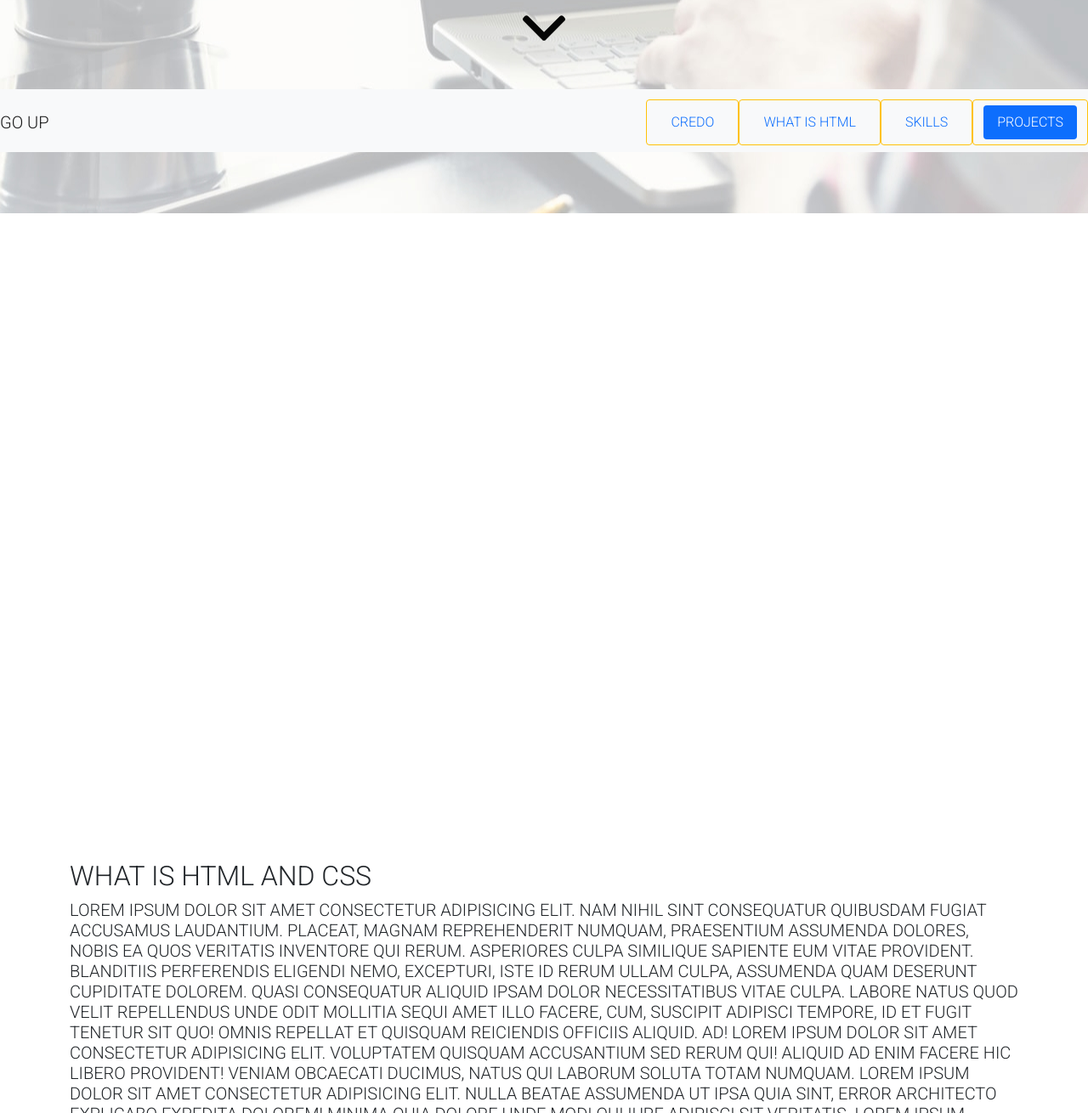
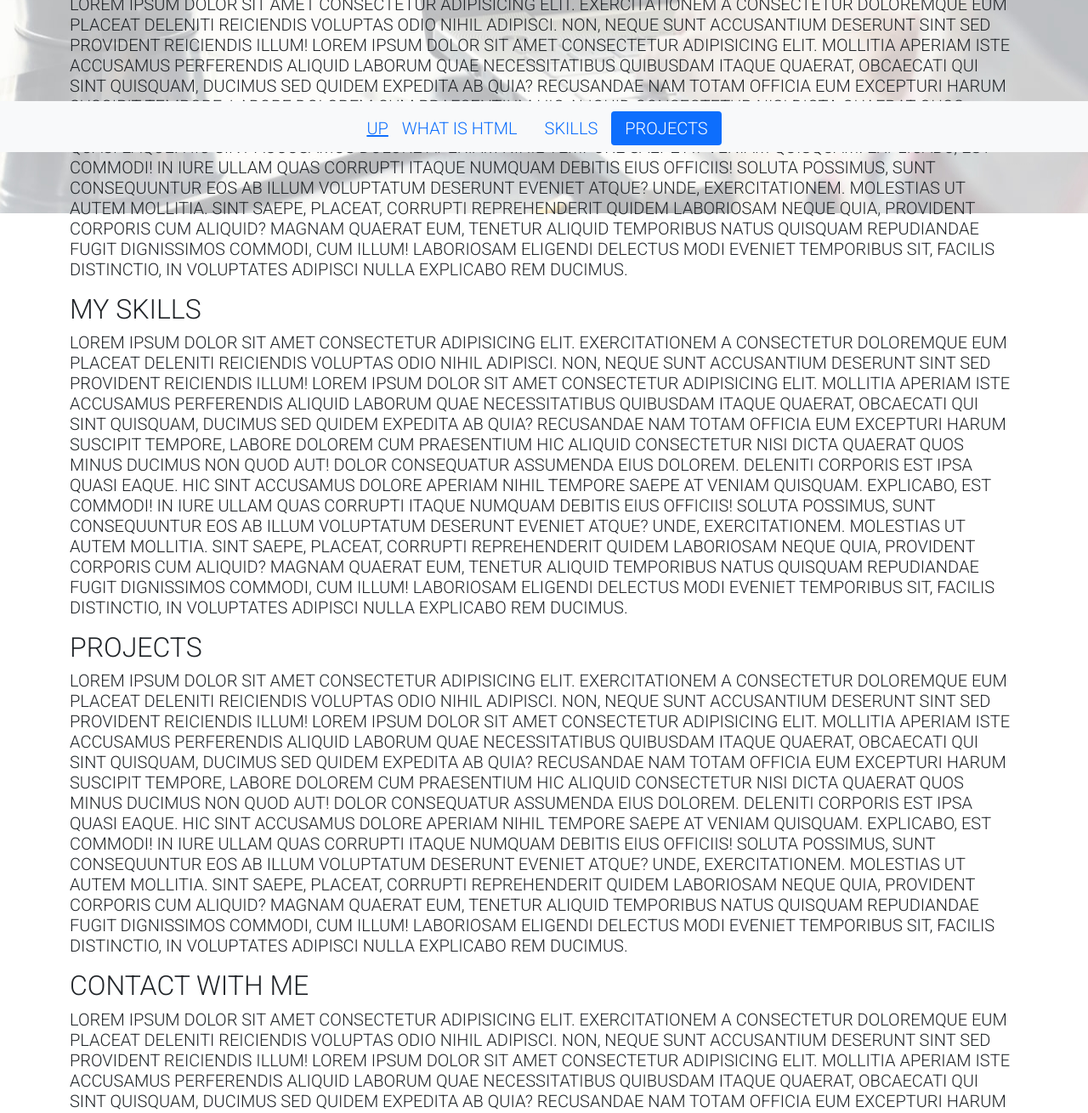
Before and after one commit to Daosima/aboutme, a plain HTML site: page index.html in a window 1280 px wide. Shown: the part 621-1931 px from the top of the page at 85% size. Drawn offline with nearby package versions, Linux system fonts and the light colour scheme.

Commit message:
add flex to header block

```diff
--- a/css/sass/style.sass
+++ b/css/sass/style.sass
@@ -81,9 +81,7 @@ img
 	background-attachment: fixed
 	height: 100vh
 
-	.container
 	.promo
-
 		text-align: center
 		&__header
 			font-size: 45px
@@ -98,24 +96,32 @@ img
 			font-weight: 700
 	.arrow-scroll-down
 		position: relative
-		// height: 100vh
-
 		&__one
-			width: 50px
 			position: absolute
 			top: 10%
 			left: calc(50% - 25px)
 			animation: arrowDown 2s infinite
-
 		&__two
 			opacity: 0
 			animation-delay: 1s
-
 		@keyframes arrowDown
 			0%
 				bottom: 30px
 				opacity: 1
-
 			100%
 				bottom: 0px
 				opacity: 0
+
+
+// main nav-footer block
+
+	.navbar-footer
+		&__link-up
+		&__list
+		&__item
+		&__item-link
+
+// main HTML block
+// main skills block
+// main projects block
+// main contacts block
--- a/index.html
+++ b/index.html
@@ -16,7 +16,7 @@
 <body data-bs-spy="scroll" data-bs-target="#navbar-footer" data-bs-offset="0" tabindex="0">
 	<header class="header main-header shadow-sm bg-body rounded">
 		<div class="container">
-			<nav class="navbar navbar-expand-lg navbar-light">
+			<nav class="navbar navbar-expand-lg navbar-light d-flex justify-content-center">
 				<a class="navbar-brand navbar__brand-link" href="#">
 					<img class="navbar__brand-img" src="img/svg/logo.svg" alt="logo" width="150" height="50">
 				</a>
@@ -69,77 +69,68 @@
 			</div>
 			<div class="arrow-scroll-down">
 				<div class="arrow-scroll-down__one">
-					<img src="img/svg/down.svg" alt=""></div>
+					<img src="img/svg/down.svg" alt="" width="50"></div>
 				<div class="arrow-scroll-down__two">
-					<img src="img/svg/down.svg" alt=""></div>
+					<img src="img/svg/down.svg" alt="" width="50"></div>
 			</div>
 		</section>
 	</div>
-
-	<nav id="navbar-footer" class="fixed-bottom navbar navbar-light bg-light">
-		<a class="navbar-brand" href="#">GO UP</a>
+	<div class="container">
+		<nav id="navbar-footer" class="navbar-footer fixed-bottom navbar navbar-light bg-light justify-content-center">
+			<a class="navbar-footer__link-up" href="#">UP</a>
 			<ul class="navbar-footer__list nav nav-pills">
-			<li class="navbar-footer__item nav-item btn btn-outline-warning">
-				<a class="nav-link  navbar-footer__link" href="#credo">Credo</a>
+				<li class="navbar-footer__item nav-item btn-outline">
+					<a class="nav-link  navbar-footer__item-link" href="#HTML">What is HTML</a>
 				</li>
-			<li class="navbar-footer__item nav-item btn btn-outline-warning">
-				<a class="nav-link  navbar-footer__link" href="#HTML">What is HTML</a>
+				<li class="navbar-footer__item nav-item btn-outline">
+					<a class="nav-link  navbar-footer__item-link" href="#skills">Skills</a>
 				</li>
-			<li class="navbar-footer__item nav-item btn btn-outline-warning">
-				<a class="nav-link  navbar-footer__link" href="#skills">Skills</a>
-			</li>
-			<li class="navbar-footer__item nav-item btn btn-outline-warning">
-				<a class="nav-link  navbar-footer__link" href="#projects">Projects</a>
+				<li class="navbar-footer__item nav-item btn-outline">
+					<a class="nav-link  navbar-footer__item-link" href="#projects">Projects</a>
 				</li>
 			</ul>
 		</nav>
+	</div>
 	<div class="container">
 		<section class="HTML" id="HTML">
-			<h2>What is HTML and CSS</h2>
-			<p>
-				Lorem ipsum dolor sit amet consectetur adipisicing elit. Nam nihil sint consequatur quibusdam fugiat accusamus laudantium. Placeat, magnam reprehenderit numquam, praesentium assumenda dolores, nobis ea quos veritatis inventore qui rerum.
-				Asperiores culpa similique sapiente eum vitae provident. Blanditiis perferendis eligendi nemo, excepturi, iste id rerum ullam culpa, assumenda quam deserunt cupiditate dolorem. Quasi consequatur aliquid ipsam dolor necessitatibus vitae culpa.
-				Labore natus quod velit repellendus unde odit mollitia sequi amet illo facere, cum, suscipit adipisci tempore, id et fugit tenetur sit quo! Omnis repellat et quisquam reiciendis officiis aliquid. Ad!
-
-				Lorem ipsum dolor sit amet consectetur adipisicing elit. Voluptatem quisquam accusantium sed rerum qui! Aliquid ad enim facere hic libero provident! Veniam obcaecati ducimus, natus qui laborum soluta totam numquam.
-				Lorem ipsum dolor sit amet consectetur adipisicing elit. Nulla beatae assumenda ut ipsa quia sint, error architecto explicabo expedita dolorem! Minima quia dolore unde modi qui iure adipisci sit veritatis.
-			Lorem ipsum dolor sit amet consectetur adipisicing elit. Saepe, tempora. Cum incidunt itaque quia harum suscipit minus veritatis quisquam commodi eligendi, amet debitis vel quos. Ipsa minima quaerat quis exercitationem.
+			<h2 class="HTML-header">What is HTML and CSS</h2>
+			<p class="HTML-subheader">Lorem ipsum dolor sit amet consectetur adipisicing elit. Exercitationem a consectetur doloremque eum placeat deleniti reiciendis voluptas odio nihil adipisci. Non, neque sunt accusantium deserunt sint sed provident reiciendis illum!
+				Lorem ipsum dolor sit amet consectetur adipisicing elit. Mollitia aperiam iste accusamus perferendis aliquid laborum quae necessitatibus quibusdam itaque quaerat, obcaecati qui sint quisquam, ducimus sed quidem expedita ab quia?
+				Recusandae nam totam officia eum excepturi harum suscipit tempore, labore dolorem cum praesentium hic aliquid consectetur nisi dicta quaerat quos minus ducimus non quod aut! Dolor consequatur assumenda eius dolorem.
+				Deleniti corporis est ipsa quasi eaque. Hic sint accusamus dolore aperiam nihil tempore saepe at veniam quisquam. Explicabo, est commodi! In iure ullam quas corrupti itaque numquam debitis eius officiis!
+				Soluta possimus, sunt consequuntur eos ab illum voluptatum deserunt eveniet atque? Unde, exercitationem. Molestias ut autem mollitia. Sint saepe, placeat, corrupti reprehenderit quidem laboriosam neque quia, provident corporis cum aliquid?
+				Magnam quaerat eum, tenetur aliquid temporibus natus quisquam repudiandae fugit dignissimos commodi, cum illum! Laboriosam eligendi delectus modi eveniet temporibus sit, facilis distinctio, in voluptates adipisci nulla explicabo rem ducimus.
 			</p>
 		</section>
 		<section class="skills" id="skills">
 			<h2>My skills</h2>
-			<p>
-				Lorem ipsum dolor sit amet consectetur adipisicing elit. Nam nihil sint consequatur quibusdam fugiat accusamus laudantium. Placeat, magnam reprehenderit numquam, praesentium assumenda dolores, nobis ea quos veritatis inventore qui rerum.
-				Asperiores culpa similique sapiente eum vitae provident. Blanditiis perferendis eligendi nemo, excepturi, iste id rerum ullam culpa, assumenda quam deserunt cupiditate dolorem. Quasi consequatur aliquid ipsam dolor necessitatibus vitae culpa.
-				Labore natus quod velit repellendus unde odit mollitia sequi amet illo facere, cum, suscipit adipisci tempore, id et fugit tenetur sit quo! Omnis repellat et quisquam reiciendis officiis aliquid. Ad!
-				Lorem ipsum dolor sit amet consectetur adipisicing elit. Nulla beatae assumenda ut ipsa quia sint, error architecto explicabo expedita dolorem! Minima quia dolore unde modi qui iure adipisci sit veritatis.
-				Lorem ipsum dolor sit amet consectetur adipisicing elit. Voluptatem quisquam accusantium sed rerum qui! Aliquid ad enim facere hic libero provident! Veniam obcaecati ducimus, natus qui laborum soluta totam numquam.
-				Lorem ipsum dolor sit amet consectetur adipisicing elit. Nulla beatae assumenda ut ipsa quia sint, error architecto explicabo expedita dolorem! Minima quia dolore unde modi qui iure adipisci sit veritatis.
-
-			Lorem ipsum dolor sit amet consectetur adipisicing elit. Saepe, tempora. Cum incidunt itaque quia harum suscipit minus veritatis quisquam commodi eligendi, amet debitis vel quos. Ipsa minima quaerat quis exercitationem.</p>
+			<p>Lorem ipsum dolor sit amet consectetur adipisicing elit. Exercitationem a consectetur doloremque eum placeat deleniti reiciendis voluptas odio nihil adipisci. Non, neque sunt accusantium deserunt sint sed provident reiciendis illum!
+				Lorem ipsum dolor sit amet consectetur adipisicing elit. Mollitia aperiam iste accusamus perferendis aliquid laborum quae necessitatibus quibusdam itaque quaerat, obcaecati qui sint quisquam, ducimus sed quidem expedita ab quia?
+				Recusandae nam totam officia eum excepturi harum suscipit tempore, labore dolorem cum praesentium hic aliquid consectetur nisi dicta quaerat quos minus ducimus non quod aut! Dolor consequatur assumenda eius dolorem.
+				Deleniti corporis est ipsa quasi eaque. Hic sint accusamus dolore aperiam nihil tempore saepe at veniam quisquam. Explicabo, est commodi! In iure ullam quas corrupti itaque numquam debitis eius officiis!
+				Soluta possimus, sunt consequuntur eos ab illum voluptatum deserunt eveniet atque? Unde, exercitationem. Molestias ut autem mollitia. Sint saepe, placeat, corrupti reprehenderit quidem laboriosam neque quia, provident corporis cum aliquid?
+				Magnam quaerat eum, tenetur aliquid temporibus natus quisquam repudiandae fugit dignissimos commodi, cum illum! Laboriosam eligendi delectus modi eveniet temporibus sit, facilis distinctio, in voluptates adipisci nulla explicabo rem ducimus.
+			</p>
 		</section>
 		<section class="projects" id="projects">
 			<h2>Projects</h2>
-			<p>
-				Lorem ipsum dolor sit amet consectetur adipisicing elit. Nam nihil sint consequatur quibusdam fugiat accusamus laudantium. Placeat, magnam reprehenderit numquam, praesentium assumenda dolores, nobis ea quos veritatis inventore qui rerum.
-				Asperiores culpa similique sapiente eum vitae provident. Blanditiis perferendis eligendi nemo, excepturi, iste id rerum ullam culpa, assumenda quam deserunt cupiditate dolorem. Quasi consequatur aliquid ipsam dolor necessitatibus vitae culpa.
-				Labore natus quod velit repellendus unde odit mollitia sequi amet illo facere, cum, suscipit adipisci tempore, id et fugit tenetur sit quo! Omnis repellat et quisquam reiciendis officiis aliquid. Ad!					Lorem ipsum dolor sit amet consectetur adipisicing elit. Nam nihil sint consequatur quibusdam fugiat ac
-				Lorem ipsum dolor sit amet consectetur adipisicing elit. Nulla beatae assumenda ut ipsa quia sint, error architecto explicabo expedita dolorem! Minima quia dolore unde modi qui iure adipisci sit veritatis.
-				Lorem ipsum dolor sit amet consectetur adipisicing elit. Voluptatem quisquam accusantium sed rerum qui! Aliquid ad enim facere hic libero provident! Veniam obcaecati ducimus, natus qui laborum soluta totam numquam.
-				Lorem ipsum dolor sit amet consectetur adipisicing elit. Nulla beatae assumenda ut ipsa quia sint, error architecto explicabo expedita dolorem! Minima quia dolore unde modi qui iure adipisci sit veritatis.
-
-			Lorem ipsum dolor sit amet consectetur adipisicing elit. Saepe, tempora. Cum incidunt itaque quia harum suscipit minus veritatis quisquam commodi eligendi, amet debitis vel quos. Ipsa minima quaerat quis exercitationem.</p>
+			<p>Lorem ipsum dolor sit amet consectetur adipisicing elit. Exercitationem a consectetur doloremque eum placeat deleniti reiciendis voluptas odio nihil adipisci. Non, neque sunt accusantium deserunt sint sed provident reiciendis illum!
+				Lorem ipsum dolor sit amet consectetur adipisicing elit. Mollitia aperiam iste accusamus perferendis aliquid laborum quae necessitatibus quibusdam itaque quaerat, obcaecati qui sint quisquam, ducimus sed quidem expedita ab quia?
+				Recusandae nam totam officia eum excepturi harum suscipit tempore, labore dolorem cum praesentium hic aliquid consectetur nisi dicta quaerat quos minus ducimus non quod aut! Dolor consequatur assumenda eius dolorem.
+				Deleniti corporis est ipsa quasi eaque. Hic sint accusamus dolore aperiam nihil tempore saepe at veniam quisquam. Explicabo, est commodi! In iure ullam quas corrupti itaque numquam debitis eius officiis!
+				Soluta possimus, sunt consequuntur eos ab illum voluptatum deserunt eveniet atque? Unde, exercitationem. Molestias ut autem mollitia. Sint saepe, placeat, corrupti reprehenderit quidem laboriosam neque quia, provident corporis cum aliquid?
+				Magnam quaerat eum, tenetur aliquid temporibus natus quisquam repudiandae fugit dignissimos commodi, cum illum! Laboriosam eligendi delectus modi eveniet temporibus sit, facilis distinctio, in voluptates adipisci nulla explicabo rem ducimus.
+			</p>
 		</section>
 		<section class="contacts" id="contacts">
 			<h2>Contact with me</h2>
-			<p>
-				Lorem ipsum dolor sit amet consectetur adipisicing elit. Nam nihil sint consequatur quibusdam fugiat accusamus laudantium. Placeat, magnam reprehenderit numquam, praesentium assumenda dolores, nobis ea quos veritatis inventore qui rerum.
-				Asperiores culpa similique sapiente eum vitae provident. Blanditiis perferendis eligendi nemo, excepturi, iste id rerum ullam culpa, assumenda quam deserunt cupiditate dolorem. Quasi consequatur aliquid ipsam dolor necessitatibus vitae culpa.
-				Labore natus quod velit repellendus unde odit mollitia sequi amet illo facere, cum, suscipit adipisci tempore, id et fugit tenetur sit quo! Omnis repellat et quisquam reiciendis officiis aliquid. Ad!					. Nulla beatae assumenda ut ipsa quia sint, error architecto explicabo expedita dolorem! Minima quia dolore unde modi qui iure adipisci sit veritatis.
-				Lorem ipsum dolor sit amet consectetur adipisicing elit. Voluptatem quisquam accusantium sed rerum qui! Aliquid ad enim facere hic libero provident! Veniam obcaecati ducimus, natus qui laborum soluta totam numquam.
-				Lorem ipsum dolor sit amet consectetur adipisicing elit. Nulla beatae assumenda ut ipsa quia sint, error architecto explicabo expedita dolorem! Minima quia dolore unde modi qui iure adipisci sit veritatis.
-
-			Lorem ipsum dolor sit amet consectetur adipisicing elit. Saepe, tempora. Cum incidunt itaque quia harum suscipit minus veritatis quisquam commodi eligendi, amet debitis vel quos. Ipsa minima quaerat quis exercitationem.</p>
+			<p>Lorem ipsum dolor sit amet consectetur adipisicing elit. Exercitationem a consectetur doloremque eum placeat deleniti reiciendis voluptas odio nihil adipisci. Non, neque sunt accusantium deserunt sint sed provident reiciendis illum!
+				Lorem ipsum dolor sit amet consectetur adipisicing elit. Mollitia aperiam iste accusamus perferendis aliquid laborum quae necessitatibus quibusdam itaque quaerat, obcaecati qui sint quisquam, ducimus sed quidem expedita ab quia?
+				Recusandae nam totam officia eum excepturi harum suscipit tempore, labore dolorem cum praesentium hic aliquid consectetur nisi dicta quaerat quos minus ducimus non quod aut! Dolor consequatur assumenda eius dolorem.
+				Deleniti corporis est ipsa quasi eaque. Hic sint accusamus dolore aperiam nihil tempore saepe at veniam quisquam. Explicabo, est commodi! In iure ullam quas corrupti itaque numquam debitis eius officiis!
+				Soluta possimus, sunt consequuntur eos ab illum voluptatum deserunt eveniet atque? Unde, exercitationem. Molestias ut autem mollitia. Sint saepe, placeat, corrupti reprehenderit quidem laboriosam neque quia, provident corporis cum aliquid?
+				Magnam quaerat eum, tenetur aliquid temporibus natus quisquam repudiandae fugit dignissimos commodi, cum illum! Laboriosam eligendi delectus modi eveniet temporibus sit, facilis distinctio, in voluptates adipisci nulla explicabo rem ducimus.
+			</p>
 		</section>
 	</div>
 
```
Also changed, not shown: css/style.min.css. Lines whose indentation alone changed are shown as unchanged.
